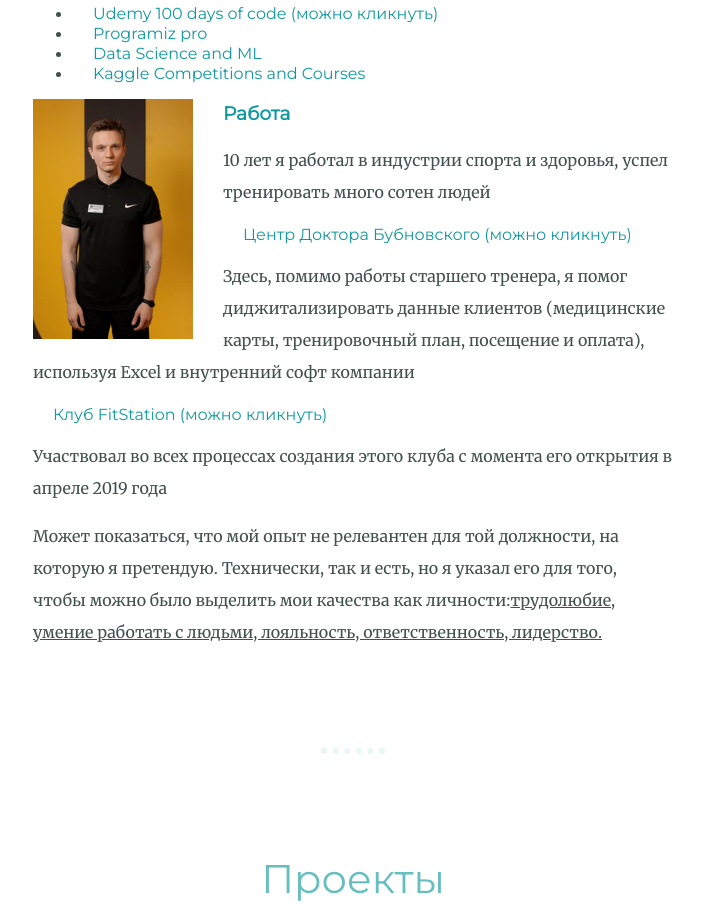
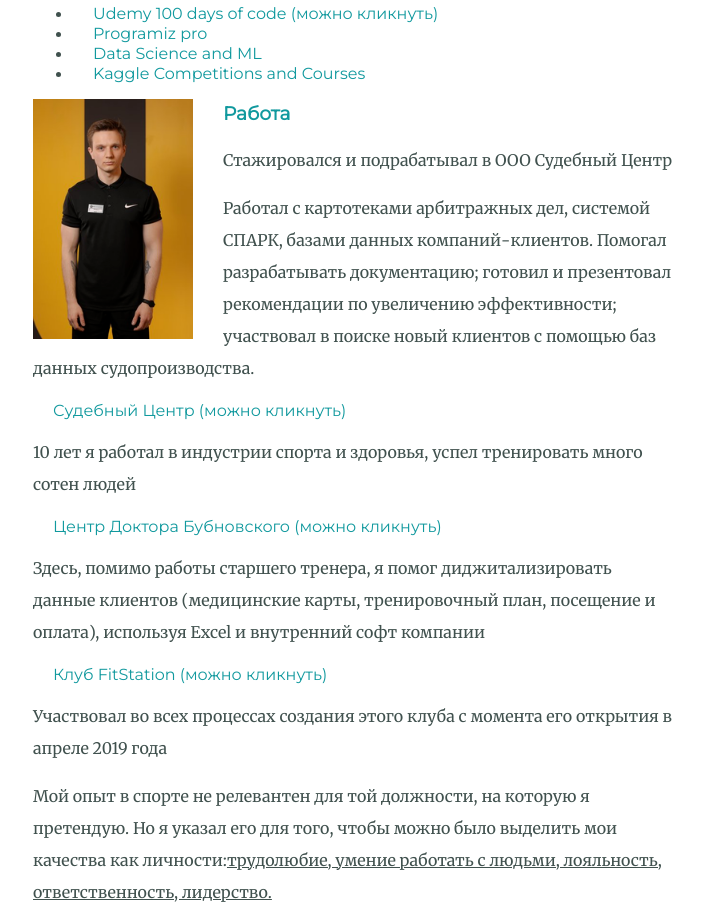
Before and after one commit to FigaroO8/site, a plain HTML site: page index.html in a window 1280 px wide. Shown: the part 3045-3961 px from the top of the page, without its empty margins (287-990 px from the left). Drawn offline with Linux system fonts and the light colour scheme.

Commit message:
Update index.html

```diff
--- a/index.html
+++ b/index.html
@@ -65,12 +65,16 @@
         </p>
         <img class="code-img" src="images/fitness2.png" alt="code-img">
         <h3>Работа</h3>
+        <p>Стажировался и подрабатывал в ООО Судебный Центр</p>
+        <p>Работал с картотеками арбитражных дел, системой СПАРК, базами данных компаний-клиентов.
+        Помогал разрабатывать документацию; готовил и презентовал рекомендации по увеличению эффективности; участвовал в поиске новый клиентов с помощью баз данных судопроизводства.</p>
+        <a href='https://sudcenter-spb.ru/'>Судебный Центр (можно кликнуть)</a>
         <p>10 лет я работал в индустрии спорта и здоровья, успел тренировать много сотен людей</p>
         <a href='https://bubnovsky.org/spb-lanskoe/'>Центр Доктора Бубновского (можно кликнуть)</a>
         <p>Здесь, помимо работы старшего тренера, я помог диджитализировать данные клиентов (медицинские карты, тренировочный план, посещение и оплата), используя Excel и внутренний софт компании </p>
         <a href='https://fitstationclub.ru/'>Клуб FitStation (можно кликнуть)</a>
         <p>Участвовал во всех процессах создания этого клуба с момента его открытия в апреле 2019 года</p>
-        <p>Может показаться, что мой опыт не релевантен для той должности, на которую я претендую. Технически, так и есть, но я указал его для того, чтобы можно было выделить мои качества как личности:<span class="pro">трудолюбие, умение работать с людьми, лояльность, ответственность, лидерство.</span></p>
+        <p>Мой опыт в спорте не релевантен для той должности, на которую я претендую. Но я указал его для того, чтобы можно было выделить мои качества как личности:<span class="pro">трудолюбие, умение работать с людьми, лояльность, ответственность, лидерство.</span></p>
 
       </div>
       <hr>
```
